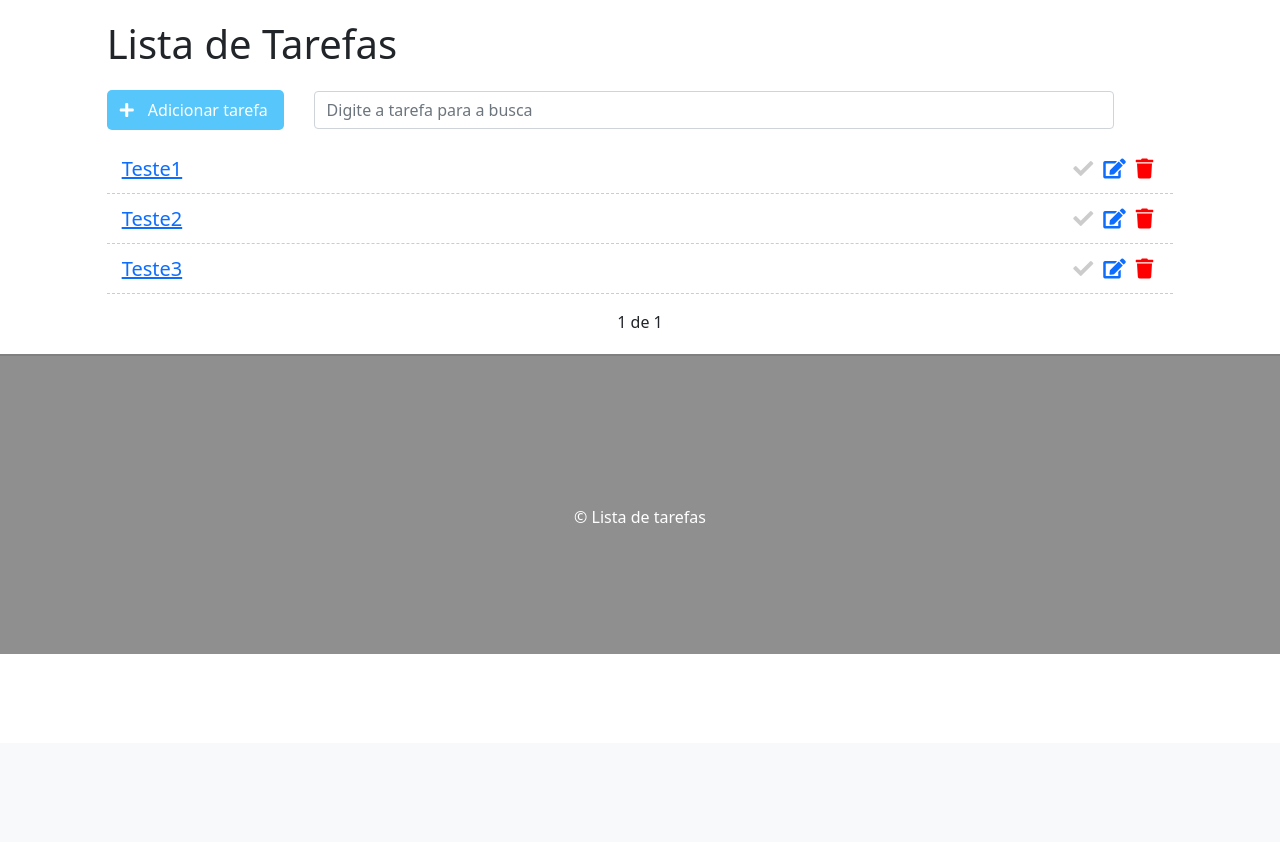
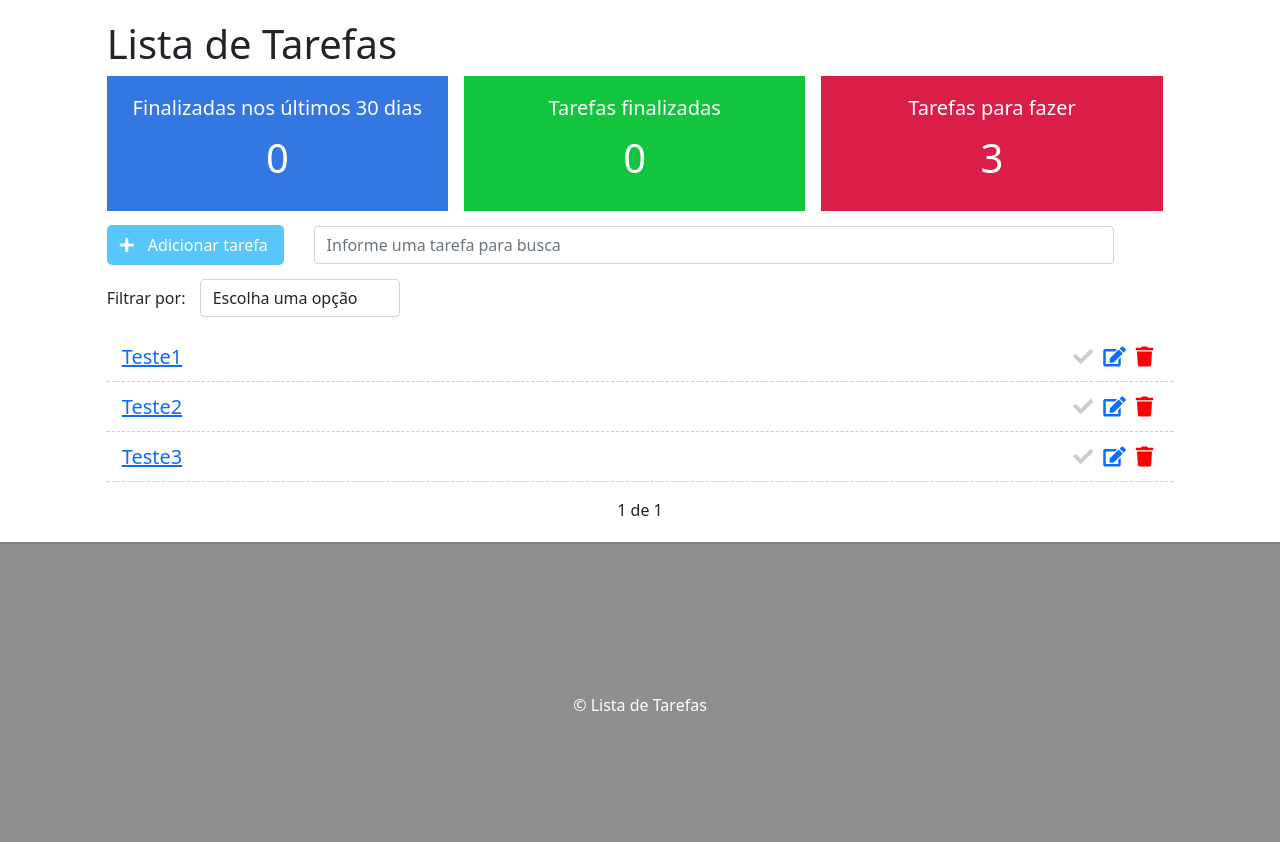
Before and after one commit to Rodrigoo-Oliveira/Lista-de-tarefas-em-Django, a Django app: page / in a window 1280 px wide. Shown: the part 57-899 px from the top of the page. Before the commit the page ends 711 px from the top, so only its background shows below. Run offline with Django 3.2, Linux system fonts and the light colour scheme; a user stored in the database is signed in; data comes from the database, SQL or seed files in the repository; both versions use the stored data as it was after the commit.

Commit message:
Criando dashboard para o usuário

```diff
--- a/tasks/static/css/style.css
+++ b/tasks/static/css/style.css
@@ -25,6 +25,52 @@
     color: gray;
     letter-spacing: 1px;
 }
+
+
+.dashboard {
+    padding: 0;
+    width: 100%;
+    display: block;
+}
+
+.dashboard h4 {
+    font-size: 20px;
+}
+
+.dashboard span {
+    font-size: 40PX;
+    display: block;
+    width: 100%;
+}
+
+.dashboard-box {
+    float: left;
+    background-color: #dfdfdf;
+    color: #FFF;
+    padding: 20px;
+    box-sizing: border-box;
+    height: 135px;
+    width: 32%;
+    text-align: center;
+}
+
+.dashboard-box:nth-child(2) {
+    margin-left: 1.5%;
+    margin-right: 1.5%;
+}
+
+#dashboard-lastdays {
+    background-color: #3476e2;
+}
+
+#dashboard-done {
+    background-color: #13c43f;
+}
+
+#dashboard-doing {
+    background-color: #db1e47;
+}
+
 
 /* Botão de adicionar */
 
@@ -86,6 +132,7 @@
 
 .list-div {
     padding: 0;
+    margin-bottom: 10px;
 }
 
 .task-list {
--- a/tasks/static/js/scripts.js
+++ b/tasks/static/js/scripts.js
@@ -1,8 +1,10 @@
 $(document).ready(function() {
 
+    var baseUrl = 'http://localhost:8000/';
     var deleteBtn = $('.delete-btn');
     var searchBtn = $('#search-btn');
     var searchForm = $('#search-form');
+    var filter = $('#filter');
 
     $(deleteBtn).on('click', function(e) {
 
@@ -20,4 +22,10 @@ $(document).ready(function() {
         searchForm.submit();
     });
 
+    $(filter).change(function() {
+        var filter = $(this).val();
+        console.log(filter);
+        window.location.href = baseUrl + '?filter=' + filter;
+    });
+
 });
--- a/tasks/templates/base.html
+++ b/tasks/templates/base.html
@@ -47,7 +47,7 @@
         {% block content %}
         {% endblock %}
         <footer>
-            <p>&copy; Lista de tarefas </p>
+            <p>&copy; Lista de Tarefas </p>
         </footer>
     </div>
     <script src="https://code.jquery.com/jquery-3.4.0.min.js"></script>
--- a/tasks/templates/tasks/list.html
+++ b/tasks/templates/tasks/list.html
@@ -5,6 +5,20 @@
 {% block content %}
 <div class="offset-1 col-10 list-div">
     <h1>Lista de Tarefas </h1>
+    <div class="container dashboard">
+        <div class="col-4 dashboard-box" id="dashboard-lastdays">
+            <h4>Finalizadas nos últimos 30 dias</h4>
+            <span>{{ tasksrecently }}</span>
+        </div>
+        <div class="col-4 dashboard-box" id="dashboard-done">
+            <h4>Tarefas finalizadas</h4>
+            <span>{{ tasksdone }}</span>
+        </div>
+        <div class="col-4 dashboard-box" id="dashboard-doing">
+            <h4>Tarefas para fazer</h4>
+            <span>{{ tasksdoing }}</span>
+        </div>
+    </div>
     <a id="add-link" href="newtask/">
         <div class="col-2 add-div">
             <i class="fas fa-plus"></i> Adicionar tarefa
@@ -12,9 +26,17 @@
     </a>
     <div class="col-9 search-div">
         <form method="GET" id="search-form">
-            <input class="form-control" type="text" id="search" name="search" placeholder="Digite a tarefa para a busca" value="{{ request.GET.search }}">
+            <input class="form-control" type="text" id="search" name="search" placeholder="Informe uma tarefa para busca" value="{{ request.GET.search }}">
             <i class="fas fa-search" id="search-btn"></i>
         </form>
+    </div>
+    <div class="col-12 filter-div">
+        <span>Filtrar por:</span>
+        <select name="filter" id="filter" class="form-control">
+            <option value="">Escolha uma opção</option>
+            <option value="done">Tarefas concluídas</option>
+            <option value="doing">Tarefas a fazer</option>
+        </select>
     </div>
     {% if messages %}
     <ul class="messages">
@@ -30,7 +52,7 @@
         {% else %}
             <li class="task-item done">
         {% endif %}
-            <span><a href="task/{{task.id}}">{{task.title}}</a></span>
+            <span><a href="/task/{{task.id}}">{{task.title}}</a></span>
             <a href="delete/{{task.id}}" class="delete-btn"><span><i class="fas fa-trash"></i></span></a>
             <a href="edit/{{task.id}}"><span><i class="fas fa-edit"></i></span></a>
             <a href="changestatus/{{task.id}}"><i class="fas fa-check"></i></a>
@@ -42,11 +64,13 @@
             {% if tasks.has_previous %}
                 <a href="?page={{ tasks.previous_page_number }}"><i class="fas fa-arrow-left"></i></a>
             {% endif %}
+
             {% if tasks.paginator.num_pages %}
             <span class="current">
                 {{ tasks.number }} de {{ tasks.paginator.num_pages }}
             </span>
             {% endif %}
+
             {% if tasks.has_next %}
                 <a href="?page={{ tasks.next_page_number }}"><i class="fas fa-arrow-right"></i></a>
             {% endif %}
--- a/tasks/views.py
+++ b/tasks/views.py
@@ -1,5 +1,3 @@
-from django.contrib.auth import load_backend
-from django.core import paginator
 from django.http.response import HttpResponse
 from django.shortcuts import redirect, render, get_object_or_404
 from django. contrib.auth.decorators import login_required
@@ -7,17 +5,27 @@ from django.core.paginator import Paginator
 from .forms import TaskForm
 from .models import Task
 from django.contrib import messages
+import datetime
 
 @login_required
 def taskList(request):
 
     search = request.GET.get('search')
+    filter = request.GET.get('filter')
+    tasksDoneRecently = Task.objects.filter(done='done', update=datetime.datetime.now()-datetime.timedelta(days=30), user=request.user).count()
+    tasksDone = Task.objects.filter(done='done', user=request.user).count()
+    tasksDoing = Task.objects.filter(done='doing', user=request.user).count()
+
 
     if search:
+
         tasks = Task.objects.filter(title__icontains=search, user=request.user)
 
+    elif filter:
+
+         tasks = Task.objects.filter(done=filter, user=request.user)
+
     else:
-
         tasks_list = Task.objects.all().order_by('-create').filter(user=request.user)
 
         paginator = Paginator(tasks_list, 3)
@@ -26,7 +34,8 @@ def taskList(request):
 
         tasks = paginator.get_page(page)
 
-    return render(request, 'tasks/list.html', {'tasks': tasks})
+    return render(request, 'tasks/list.html',
+        {'tasks': tasks, 'tasksrecently': tasksDoneRecently, 'tasksdone': tasksDone, 'tasksdoing': tasksDoing})
 
 
 @login_required
```
Also changed, not shown: db.sqlite3.
